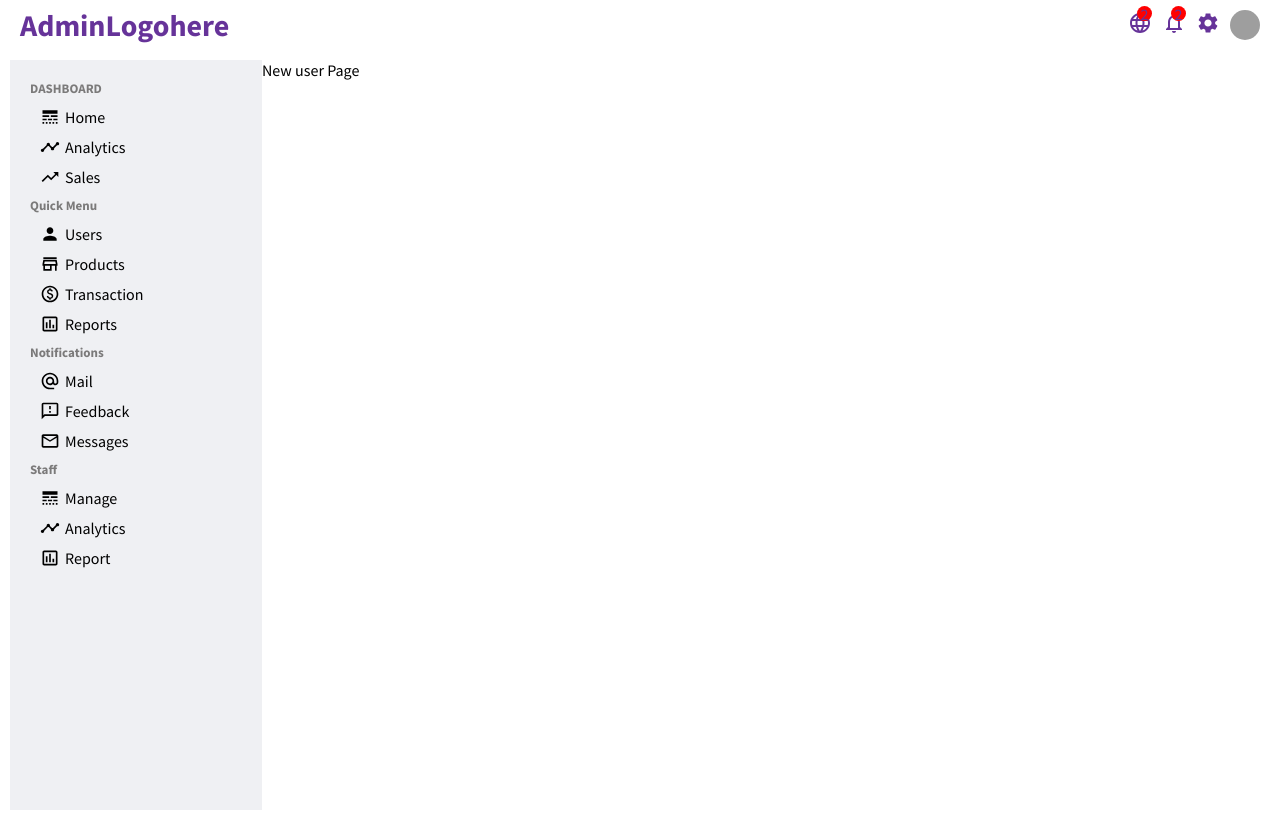
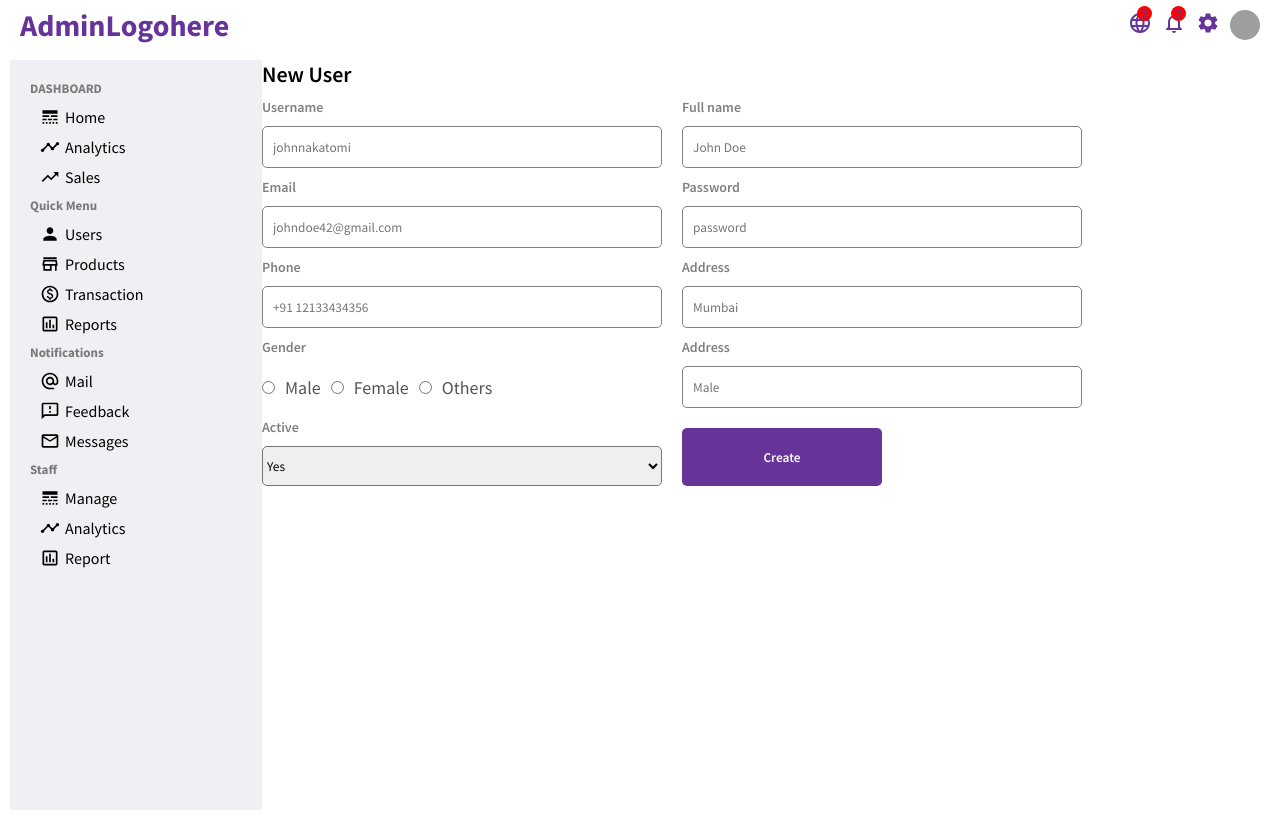
Before and after one commit to sonysandr/admindash, a React (Create React App) app: page /newuser in a window 1280 px wide. Built offline with nearby package versions, Linux system fonts and the light colour scheme; grey boxes are pictures that could not be loaded.

Commit message:
tenth commit NewUser page done with create button

```diff
--- a/src/App.css
+++ b/src/App.css
@@ -2,3 +2,7 @@
     display: flex;
     margin: 10px;
 }
+.link{
+    text-decoration: none;
+    color: inherit;
+}
--- a/src/components/sidebar/Sidebar.js
+++ b/src/components/sidebar/Sidebar.js
@@ -12,6 +12,7 @@
   FeedbackOutlined,
   AlternateEmailOutlined,
 } from "@mui/icons-material";
+import { Link } from "react-router-dom";
 
 export default function Sidebar() {
   return (
@@ -32,12 +33,18 @@
           </ul>
           <h3 className="sidebarTitle">Quick Menu</h3>
           <ul className="sidebarList">
-            <li className="sidebarListItem ">
-              <Person className="sidebarIcon" /> Users
-            </li>
+            <Link to="/users" className="link">
+              <li className="sidebarListItem ">
+                <Person className="sidebarIcon" /> Users
+              </li>
+            </Link>
+
+            <Link to="/products" className="link">
+
             <li className="sidebarListItem ">
               <StoreOutlined className="sidebarIcon" /> Products
             </li>
+            </Link>
             <li className="sidebarListItem">
               <PaidOutlined className="sidebarIcon" />
               Transaction
--- a/src/pages/newUser/NewUser.jsx
+++ b/src/pages/newUser/NewUser.jsx
@@ -1,8 +1,60 @@
-import React from 'react'
-import './newUser.css'
+import React from "react";
+import "./newUser.css";
 
 export default function NewUser() {
   return (
-    <div className='newUser'>New user Page</div>
-  )
+    <div className="newUser">
+      <h1 className="newUserTitle">New User</h1>
+      <form className="newUserForm">
+        <div className="newUserItem">
+          <label>Username</label>
+          <input type="text" placeholder="johnnakatomi" />
+        </div>
+        <div className="newUserItem">
+          <label>Full name</label>
+          <input type="text" placeholder="John Doe" />
+        </div>
+        <div className="newUserItem">
+          <label>Email</label>
+          <input type="email" placeholder="johndoe42@gmail.com" />
+        </div>
+        <div className="newUserItem">
+          <label>Password</label>
+          <input type="password" placeholder="password" />
+        </div>
+        <div className="newUserItem">
+          <label>Phone</label>
+          <input type="text" placeholder="+91 12133434356" />
+        </div>
+        <div className="newUserItem">
+          <label>Address</label>
+          <input type="text" placeholder="Mumbai" />
+        </div>
+        <div className="newUserItem">
+          <label>Gender</label>
+          <div className="newUserGenderContainer">
+            <input type="radio" name="gender" id="male" value="male" />
+            <label for="male">Male</label>
+            <input type="radio" name="gender" id="female" value="female" />
+            <label for="female">Female</label>
+            <input type="radio" name="gender" id="others" value="others" />
+            <label for="others">Others</label>
+          </div>
+        </div>
+
+        <div className="newUserItem">
+          <label>Address</label>
+          <input type="select" placeholder="Male" />
+        </div>
+        <div className="newUserItem">
+          <label>Active</label>
+          <select className="newUserSelect" name="active" id="active">
+            <option value="yes">Yes</option>
+            <option value="no">No</option>
+          </select>
+        </div>
+        <button className="newUserButton">Create</button>
+      </form>
+    </div>
+  );
 }
--- a/src/pages/newUser/newUser.css
+++ b/src/pages/newUser/newUser.css
@@ -1,3 +1,58 @@
 .newUser{
     flex: 4;
+
 }
+.newUserTitle{
+font-size: 22px;
+font-weight: 600;
+}
+.newUserForm{
+display: flex;
+flex-wrap: wrap;
+}
+.newUserItem{
+width: 400px;
+display: flex;
+flex-direction: column;
+margin-top: 10px;
+margin-right: 20px;
+}
+.newUserItem>label{
+margin-bottom: 10px;
+font-size: 14px;
+font-weight: 600;
+color: gray;
+}
+.newUserItem>input{
+height: 20px;
+padding: 10px;
+border: 1px solid gray;
+border-radius: 5px;
+}
+
+.newUserGenderContainer>input{
+margin-top: 15px;
+}
+.newUserGenderContainer>label{
+margin: 10px;
+font-size: 18px;
+color: #555;
+
+}
+
+.newUserSelect{
+    height: 40px;
+    border-radius: 5px;
+}
+
+.newUserButton{
+    width: 200px;
+    border: none;
+    background-color: rebeccapurple;
+    color: white;
+    border-radius: 5px;
+    margin-top: 20px;
+    padding: 7px 10px;
+    font-weight: 600;
+    cursor: pointer;
+}
```
